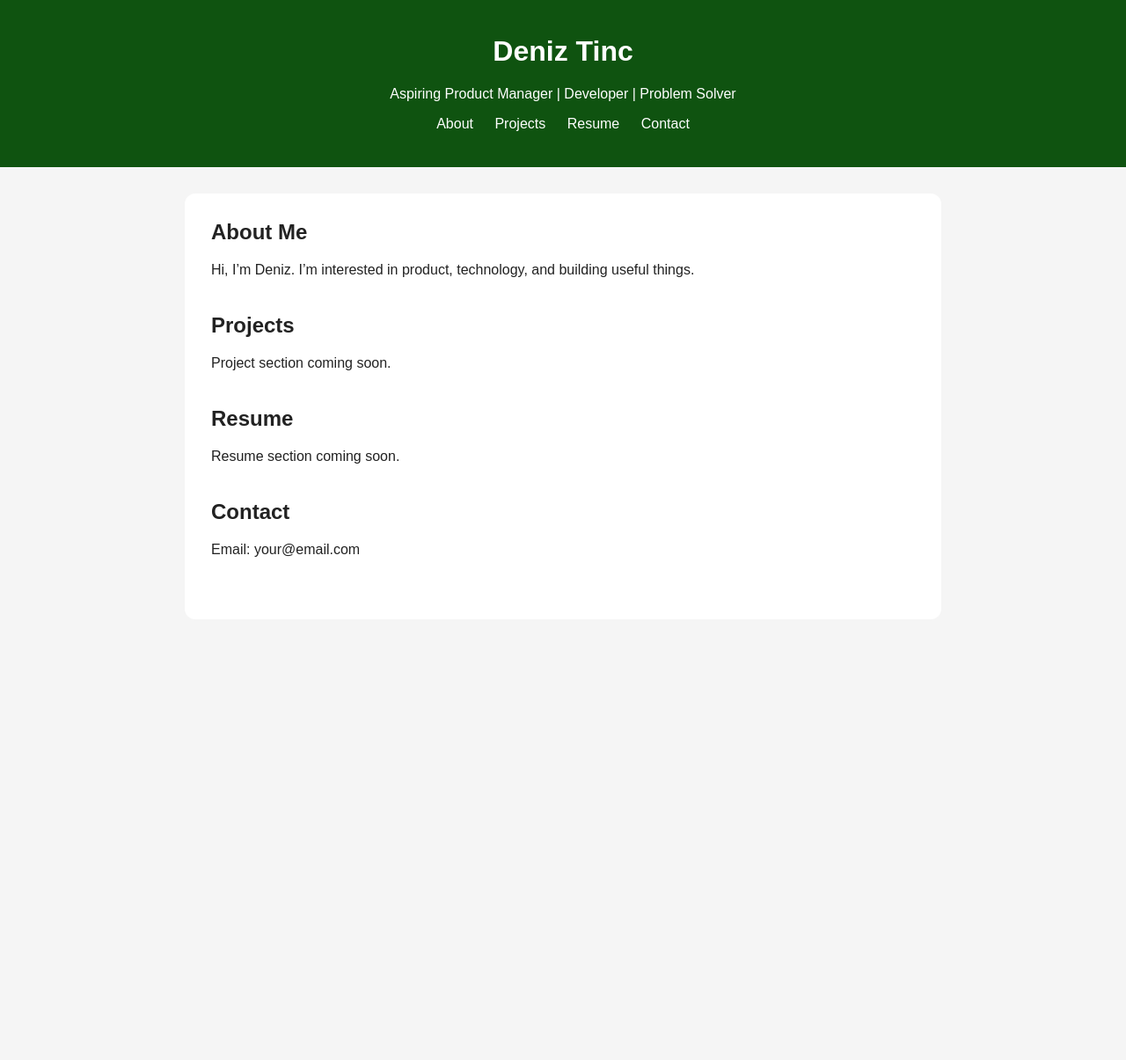
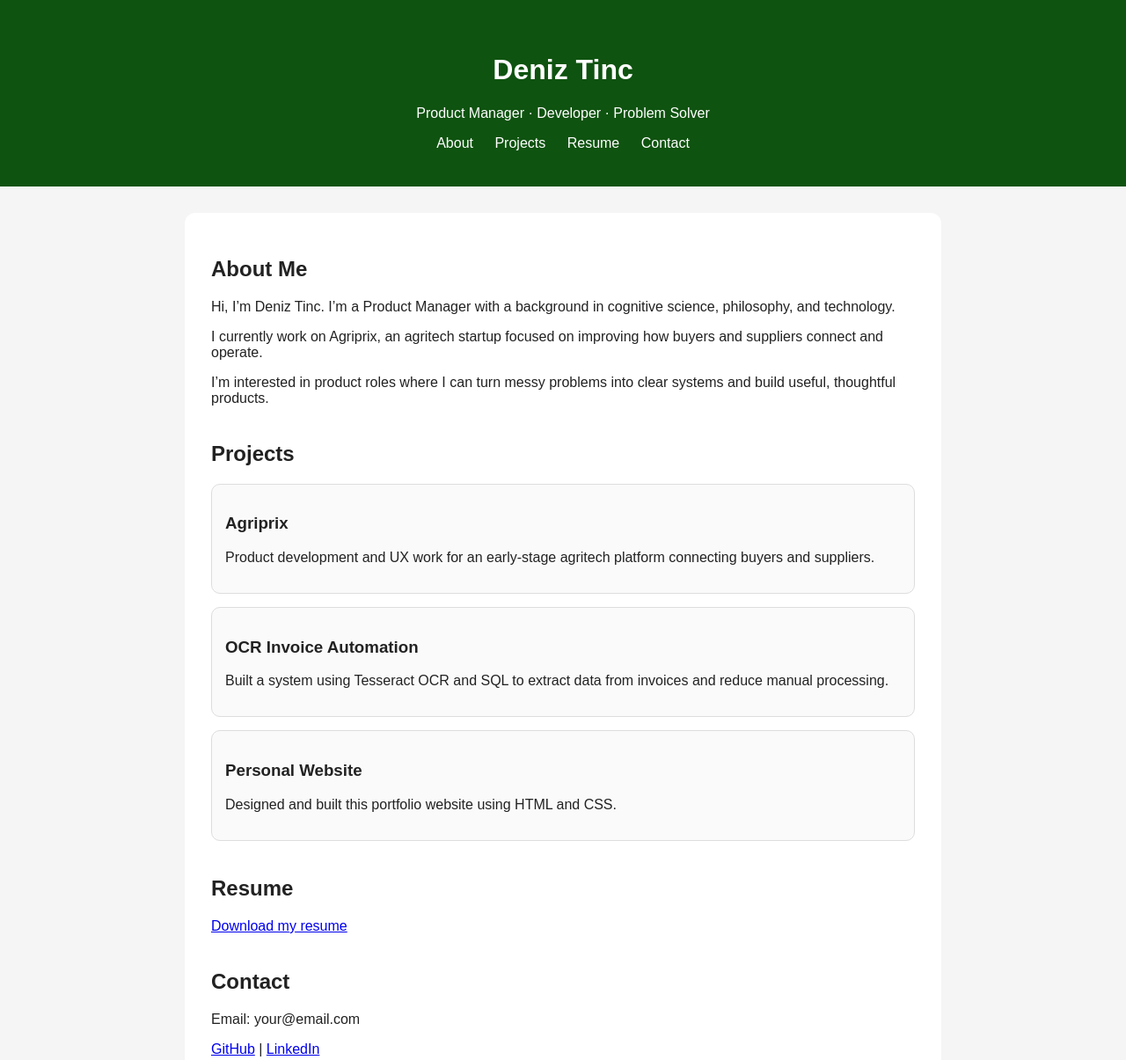
Before and after one commit to deniztinc/deniztinc.github.io, a plain HTML site: page index.html in a window 1280 px wide. Shown: the whole page at 88% size. Before the commit the page ends 800 px from the top, so only its background shows below. Drawn offline with Linux system fonts and the light colour scheme.

Commit message:
index.html

```diff
--- a/index.html
+++ b/index.html
@@ -1,15 +1,59 @@
 <!DOCTYPE html>
 <html lang="en">
 <head>
-  <meta charset="UTF-8" />
-  <meta name="viewport" content="width=device-width, initial-scale=1.0" />
+  <meta charset="UTF-8">
+  <meta name="viewport" content="width=device-width, initial-scale=1.0">
   <title>Deniz Tinc</title>
-  <link rel="stylesheet" href="style.css" />
+
+  <style>
+    body {
+      font-family: Arial, sans-serif;
+      margin: 0;
+      background: #f5f5f5;
+      color: #222;
+    }
+
+    header {
+      background: #0f5310;
+      color: white;
+      text-align: center;
+      padding: 40px 20px;
+    }
+
+    nav a {
+      color: white;
+      text-decoration: none;
+      margin: 0 10px;
+      font-weight: 500;
+    }
+
+    main {
+      max-width: 800px;
+      margin: 30px auto;
+      background: white;
+      padding: 30px;
+      border-radius: 12px;
+    }
+
+    section {
+      margin-bottom: 40px;
+    }
+
+    .card {
+      border: 1px solid #ddd;
+      padding: 15px;
+      border-radius: 10px;
+      margin-bottom: 15px;
+      background: #fafafa;
+    }
+  </style>
 </head>
+
 <body>
+
 <header>
   <h1>Deniz Tinc</h1>
-    <p>Aspiring Product Manager | Developer | Problem Solver</p>
+  <p>Product Manager · Developer · Problem Solver</p>
   <nav>
     <a href="#about">About</a>
     <a href="#projects">Projects</a>
@@ -19,27 +63,66 @@
 </header>
 
 <main>
+
 <section id="about">
   <h2>About Me</h2>
   <p>
-        Hi, I’m Deniz. I’m interested in product, technology, and building useful things.
+    Hi, I’m Deniz Tinc. I’m a Product Manager with a background in cognitive science,
+    philosophy, and technology.
+  </p>
+  <p>
+    I currently work on Agriprix, an agritech startup focused on improving how buyers
+    and suppliers connect and operate.
+  </p>
+  <p>
+    I’m interested in product roles where I can turn messy problems into clear systems
+    and build useful, thoughtful products.
   </p>
 </section>
 
 <section id="projects">
   <h2>Projects</h2>
-      <p>Project section coming soon.</p>
+
+  <div class="card">
+    <h3>Agriprix</h3>
+    <p>
+      Product development and UX work for an early-stage agritech platform connecting buyers and suppliers.
+    </p>
+  </div>
+
+  <div class="card">
+    <h3>OCR Invoice Automation</h3>
+    <p>
+      Built a system using Tesseract OCR and SQL to extract data from invoices and reduce manual processing.
+    </p>
+  </div>
+
+  <div class="card">
+    <h3>Personal Website</h3>
+    <p>
+      Designed and built this portfolio website using HTML and CSS.
+    </p>
+  </div>
+
 </section>
 
 <section id="resume">
   <h2>Resume</h2>
-      <p>Resume section coming soon.</p>
+  <p>
+    <a href="resume.pdf" target="_blank">Download my resume</a>
+  </p>
 </section>
 
 <section id="contact">
   <h2>Contact</h2>
   <p>Email: your@email.com</p>
+  <p>
+    <a href="https://github.com/deniztinc" target="_blank">GitHub</a> |
+    <a href="https://www.linkedin.com" target="_blank">LinkedIn</a>
+  </p>
 </section>
+
 </main>
+
 </body>
 </html>
```
Lines whose indentation alone changed are shown as unchanged.
